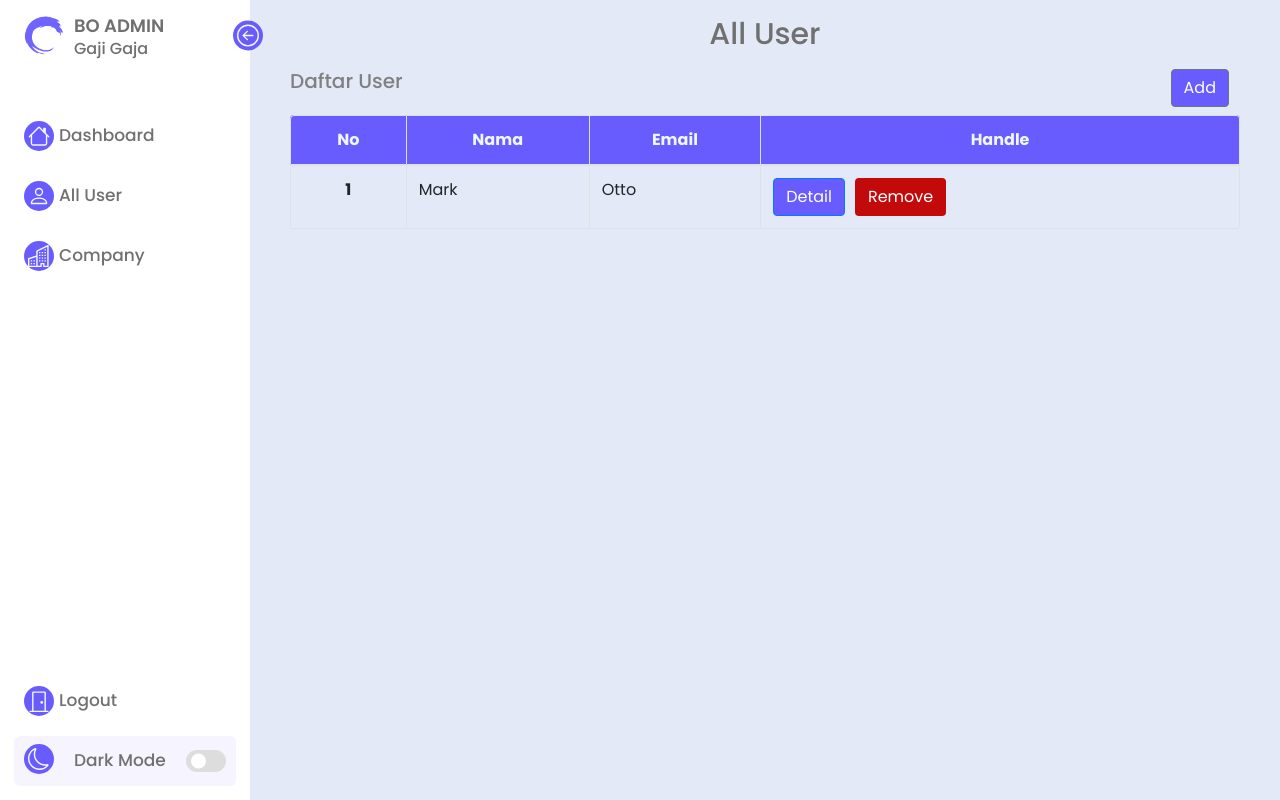
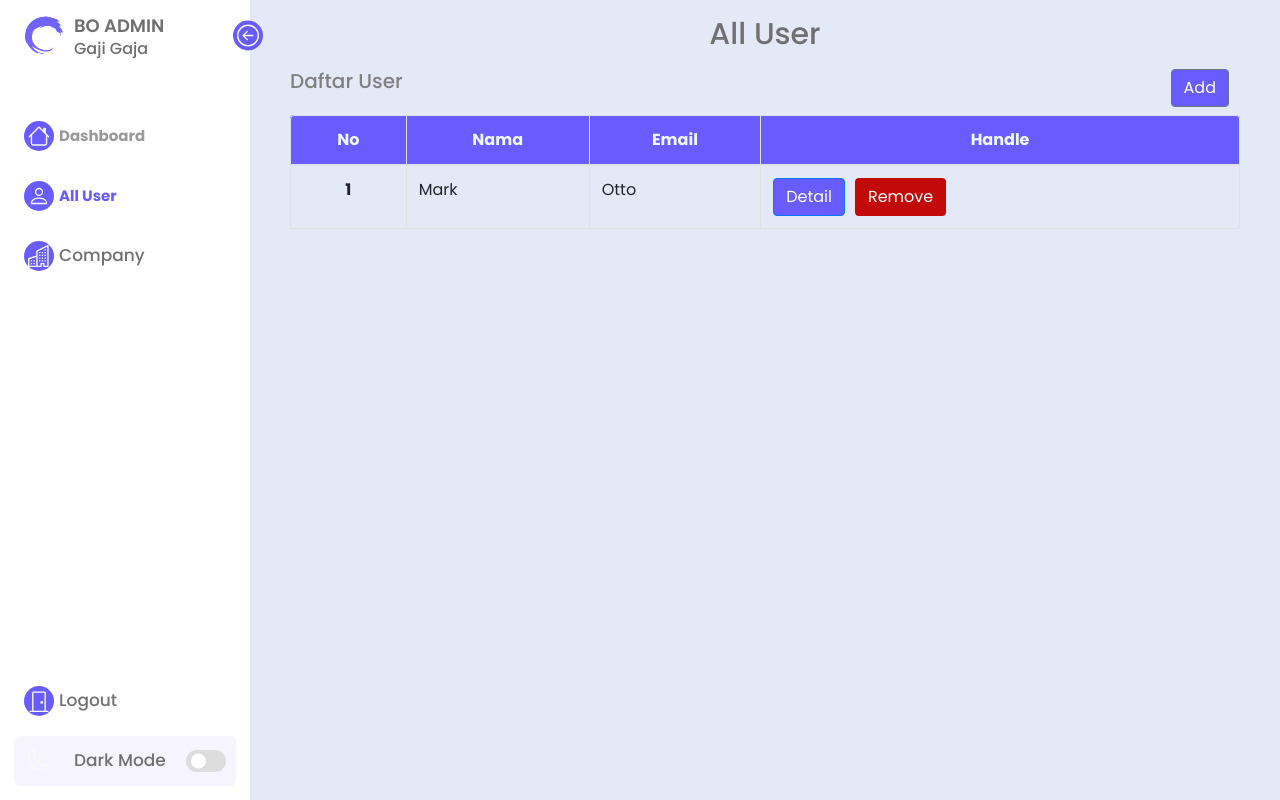
Before and after one commit to adams099/Gaji-Gaja, a Vue app in the folder BO Admin/FrontEnd/bo-admin/: page /allUser in a window 1280 px wide. Built offline with nearby package versions, Linux system fonts and the light colour scheme.

Commit message:
add active sidebar

```diff
--- a/BO Admin/FrontEnd/bo-admin/src/components/SideBar.vue
+++ b/BO Admin/FrontEnd/bo-admin/src/components/SideBar.vue
@@ -3,7 +3,7 @@
     <header>
       <div class="image-text">
         <span class="image">
-                    <img class="img" src="../assets/bo-admin.png" alt="">
+          <img class="img" src="../assets/bo-admin.png" alt="" />
         </span>
 
         <div class="text logo-text">
@@ -12,53 +12,102 @@
         </div>
       </div>
 
-            <i class='bx bx-chevron-right toggle' v-on:click="SidebarClose"><b-icon icon="arrow-right-circle"
-                    class="rounded-circle p-1" variant="light"
-                    style="width: 30px; height: 30px; margin-left: 0px; background-color: #695CFE;"></b-icon></i>
+      <i class="bx bx-chevron-right toggle" v-on:click="SidebarClose"
+        ><b-icon
+          icon="arrow-right-circle"
+          class="rounded-circle p-1"
+          variant="light"
+          style="
+            width: 30px;
+            height: 30px;
+            margin-left: 0px;
+            background-color: #695cfe;
+          "
+        ></b-icon
+      ></i>
     </header>
 
     <div class="menu-bar">
       <div class="menu">
-
         <!-- <li class="search-box">
                         <i class='bx bx-search icon'></i>
                         <input type="text" placeholder="Search...">
                     </li> -->
 
         <ul class="menu-links">
-
           <!--------------- DASHBOARD --------------->
-                    <router-link :to="`/home`">
+          <router-link
+            :to="`/home`"
+            class="side-btn"
+            active-class="active"
+            exact
+          >
             <li class="">
               <a>
-                                <b-icon icon="house" class="rounded-circle p-1" variant="light"
-                                    style="width: 30px; height: 30px; margin-left: 10px; background-color: #695CFE;"></b-icon>
-                                <span class="text nav-text" style="margin-left: 5px;">Dashboard</span>
+                <b-icon
+                  icon="house"
+                  class="rounded-circle p-1"
+                  variant="light"
+                  style="
+                    width: 30px;
+                    height: 30px;
+                    margin-left: 10px;
+                    background-color: #695cfe;
+                  "
+                ></b-icon>
+                <span class="link-container" style="margin-left: 5px"
+                  >Dashboard</span
+                >
               </a>
             </li>
           </router-link>
 
-
           <!--------------- ALL USER --------------->
-                    <router-link to="/allUser">
+          <router-link
+            to="/allUser"
+            class="side-btn"
+            active-class="active"
+            exact
+          >
             <li class="">
               <a>
-                                <b-icon icon="person" class="rounded-circle p-1" variant="light"
-                                    style="width: 30px; height: 30px; margin-left: 10px; background-color: #695CFE;"></b-icon>
-                                <span class="text nav-text" style="margin-left: 5px;">All User</span>
+                <b-icon
+                  icon="person"
+                  class="rounded-circle p-1"
+                  variant="light"
+                  style="
+                    width: 30px;
+                    height: 30px;
+                    margin-left: 10px;
+                    background-color: #695cfe;
+                  "
+                ></b-icon>
+                <span class="link-container" style="margin-left: 5px"
+                  >All User</span
+                >
               </a>
             </li>
           </router-link>
 
           <!--------------- COMPANY --------------->
           <li class="">
-                        <a href="#">
-                            <b-icon icon="building" class="rounded-circle p-1" variant="light"
-                                style="width: 30px; height: 30px; margin-left: 10px; background-color: #695CFE;"></b-icon>
-                            <span class="text nav-text" style="margin-left: 5px;">Company</span>
+            <a>
+              <b-icon
+                icon="building"
+                class="rounded-circle p-1"
+                variant="light"
+                style="
+                  width: 30px;
+                  height: 30px;
+                  margin-left: 10px;
+                  background-color: #695cfe;
+                "
+              ></b-icon>
+              <span class="text nav-text" style="margin-left: 5px"
+                >Company</span
+              >
             </a>
           </li>
-
         </ul>
       </div>
 
@@ -66,18 +115,36 @@
         <li class="">
           <router-link :to="`/`">
             <a>
-                            <b-icon icon="door-closed" class="rounded-circle p-1" variant="light"
-                                style="width: 30px; height: 30px; margin-left: 10px; background-color: #695CFE;"></b-icon>
-                            <span class="text nav-text" style="margin-left: 5px;">Logout</span>
+              <b-icon
+                icon="door-closed"
+                class="rounded-circle p-1"
+                variant="light"
+                style="
+                  width: 30px;
+                  height: 30px;
+                  margin-left: 10px;
+                  background-color: #695cfe;
+                "
+              ></b-icon>
+              <span class="text nav-text" style="margin-left: 5px">Logout</span>
             </a>
           </router-link>
         </li>
 
         <li class="mode">
           <div class="sun-moon">
-                        <b-icon icon="moon" class="rounded-circle p-1 mt-2" variant="light"
-                            style="width: 30px; height: 30px; margin-left: 10px; background-color: #695CFE;"></b-icon>
-                        <i class='bx bx-sun icon sun'></i>
+            <b-icon
+              icon="moon"
+              class="rounded-circle p-1 mt-2"
+              variant="light"
+              style="
+                width: 30px;
+                height: 30px;
+                margin-left: 10px;
+                /* background-color: #695cfe; */
+              "
+            ></b-icon>
+            <i class="bx bx-sun icon sun"></i>
           </div>
           <span class="mode-text text">{{ textMode }}</span>
 
@@ -85,10 +152,8 @@
             <span class="switch"></span>
           </div>
         </li>
-
       </div>
     </div>
-
   </nav>
 </template>
 
@@ -98,27 +163,60 @@ export default {
   data() {
     return {
       isClose: false,
-            textMode: "Dark Mode"
+      textMode: "Dark Mode",
     };
   },
   methods: {
     SidebarClose() {
-            this.isClose = !this.isClose
+      this.isClose = !this.isClose;
     },
     ModeLandD() {
       // this.$emit
-            this.$emit('TestEmit')
+      this.$emit("TestEmit");
       if (this.textMode == "Dark Mode") {
-                this.textMode = "Light Mode"
+        this.textMode = "Light Mode";
       } else {
-                this.textMode = "Dark Mode"
-            }
+        this.textMode = "Dark Mode";
       }
     },
-}
+  },
+};
 </script>
 
 <style scoped>
+.side-btn:focus {
+  outline: none;
+}
+
+.side-btn.active {
+  position: relative;
+  background-color: #ffff;
+  color: #695cfe;
+  font-weight: 300px;
+}
+
+.side-btn {
+  border: none;
+  padding: 20px 0px;
+  cursor: pointer;
+  font-size: 15px;
+  font-weight: bold;
+  color: #999999;
+  background-color: #695cfe;
+}
+
+a:active {
+  text-decoration: none;
+}
+
+a:link {
+  text-decoration: none;
+}
+
+.side-btn:hover {
+  color: white;
+}
+
 /* .router-link-exact-active {
     background-color: white;
 }
```
Also changed, not shown: BO Admin/FrontEnd/bo-admin/src/components/AllUserComp.vue (+54 -29 lines). Lines whose indentation alone changed are shown as unchanged.
